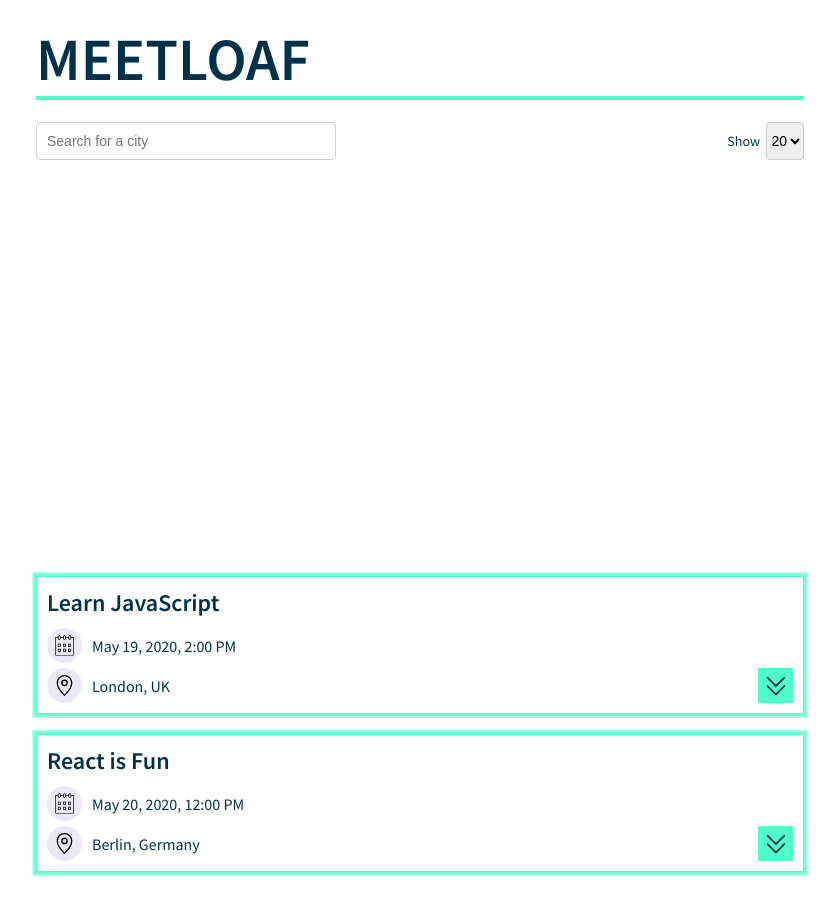
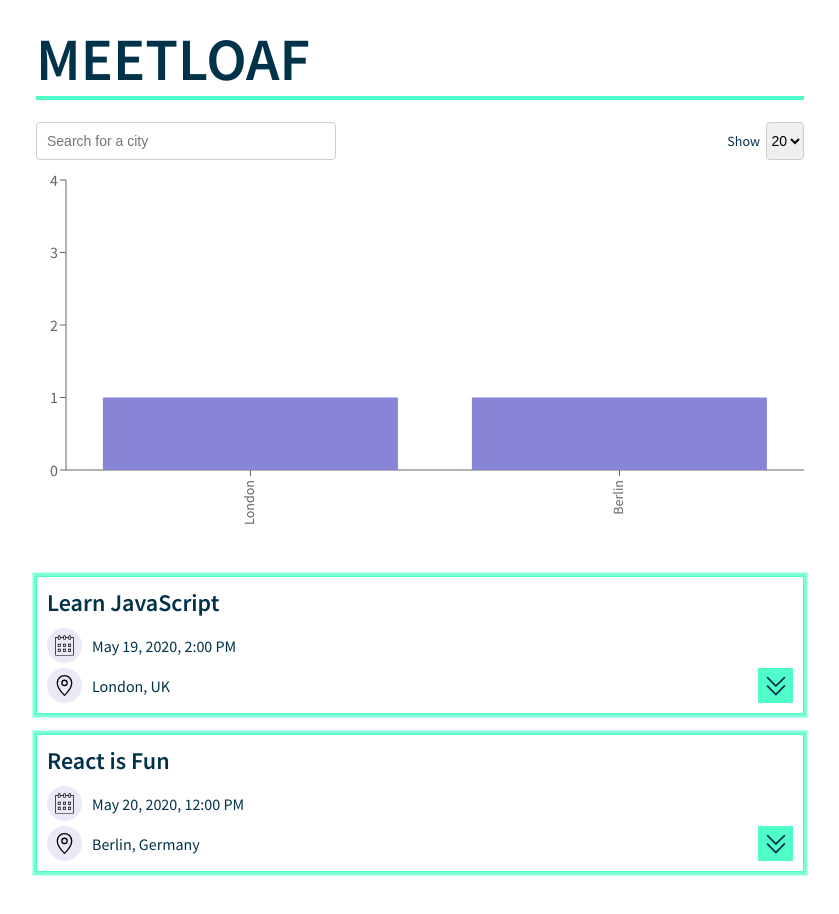
Before and after one commit to lxnhard/meet, a React (Create React App) app: page / in a window 1280 px wide. Shown: the top 914 px of the page, without its empty margins (220-1059 px from the left). Built offline with nearby package versions, Linux system fonts and the light colour scheme; what atatus-spa would draw is missing.

Commit message:
move query to main component

```diff
--- a/src/App.js
+++ b/src/App.js
@@ -18,7 +18,9 @@ class App extends Component {
     numberOfEvents: 20,
     page: 1,
     eventsTotalCount: null,
-    warningText: ''
+    warningText: '',
+    data: [],
+    query: ''
   }
 
   updateEvents = (location, eventCount, newPage) => {
@@ -65,11 +67,10 @@ class App extends Component {
     this.setState({ warningText });
   }
 
-  getData = () => {
-    const { locations, events } = this.state;
+  getData = (locations, events) => {
     const data = locations.map((location) => {
       const number = events.filter((event) => event.location === location).length;
-      const city = location.split(', ').shift();
+      const city = location.split(', ')[0].split(' - ')[0];
       return { city, number };
     })
     return data;
@@ -84,7 +85,9 @@ class App extends Component {
     this.checkOffline();
     getEvents().then((events) => {
       if (this.mounted) {
-        this.setState({ events: events.slice(0, this.state.numberOfEvents), locations: extractLocations(events), eventsTotalCount: events.length });
+        const locations = extractLocations(events);
+        this.setState({ events: events.slice(0, this.state.numberOfEvents), locations: locations, eventsTotalCount: events.length, data: this.getData(locations, events) });
+
       }
     });
   }
@@ -105,7 +108,7 @@ class App extends Component {
           <CitySearch locations={this.state.locations} location={this.state.location} updateEvents={this.updateEvents} query={this.state.query} handleQueryChange={this.handleQueryChange} />
           <NumberOfEvents updateEvents={this.updateEvents} page={this.state.page} />
         </div>
-        <Charts getData={this.getData} updateEvents={this.updateEvents} locations={this.state.locations} handleQueryChange={this.handleQueryChange} />
+        {this.state.data.length > 0 && <Charts data={this.state.data} updateEvents={this.updateEvents} locations={this.state.locations} handleQueryChange={this.handleQueryChange} />}
         <EventList events={this.state.events} />
         <Paginator page={this.state.page} updateEvents={this.updateEvents} numberOfEvents={this.state.numberOfEvents} eventsTotalCount={this.state.eventsTotalCount} />
       </div>
```
